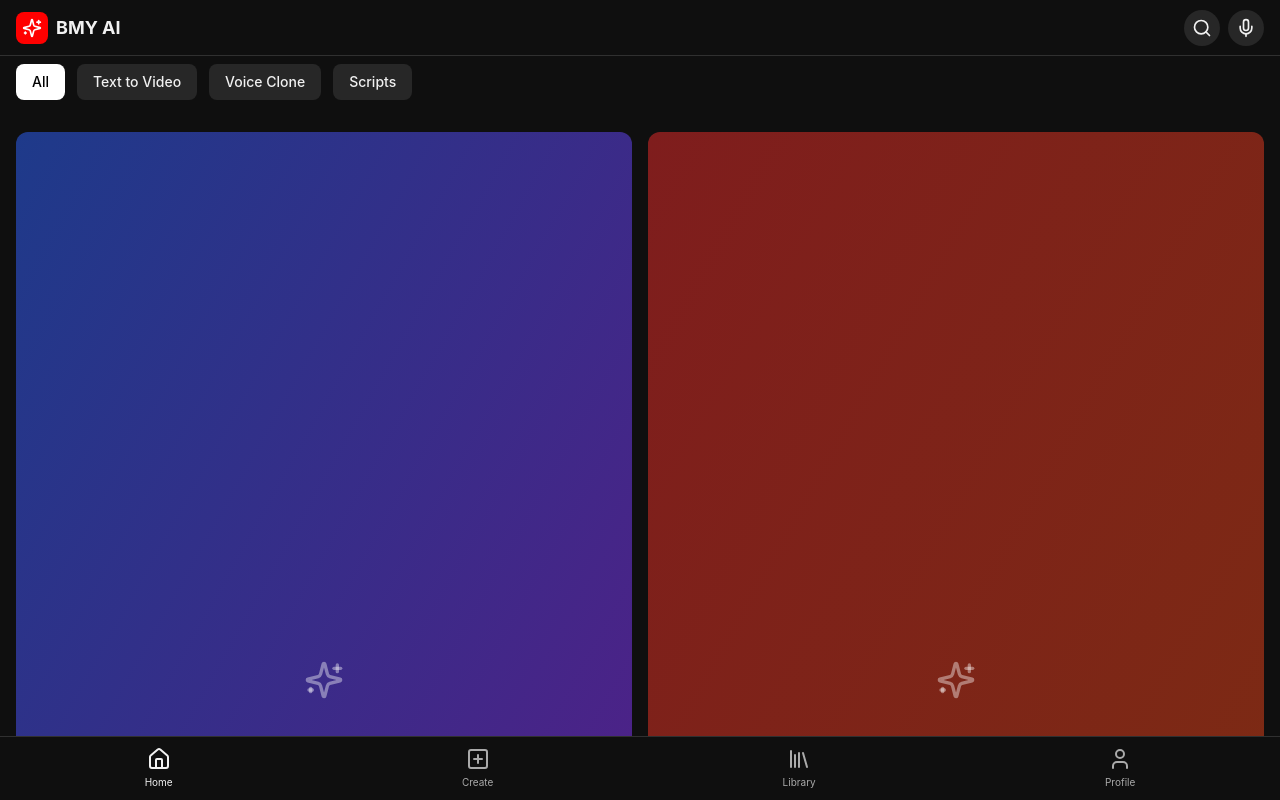
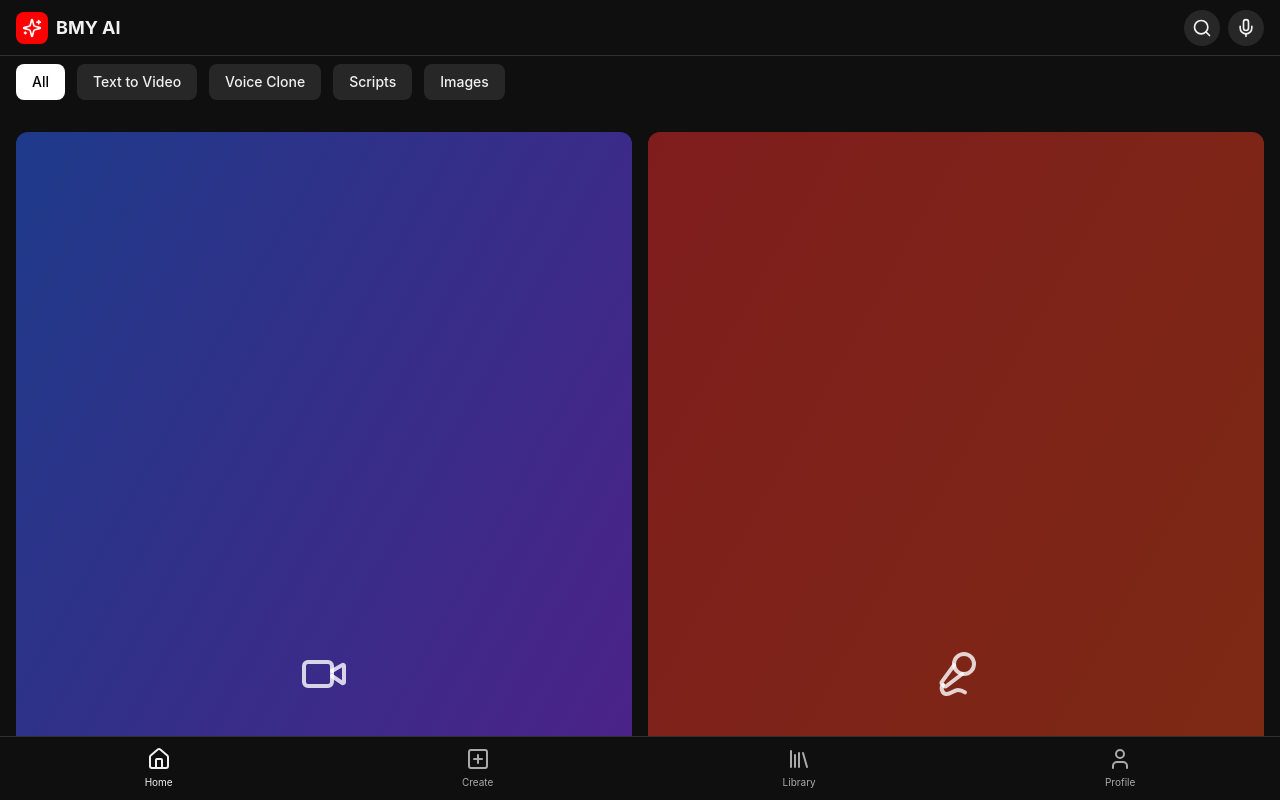
Before and after one commit to capacitytools/bmy-ai-studio, a Next.js app: page / in a window 1280 px wide. Shown: the top 800 px of the page. Built offline with nearby package versions, Linux system fonts and the light colour scheme.

Commit message:
Update page.js

```diff
--- a/app/page.js
+++ b/app/page.js
@@ -1,11 +1,16 @@
 import Link from "next/link";
-import { Search, Mic, Sparkles, Home, PlusSquare, Library, User } from "lucide-react";
+import { Search, Mic, Sparkles, Home, PlusSquare, Library, User, Video, Mic2, FileText, Captions, Image, Music, Wand2, Palette } from "lucide-react";
 
+// Updated tools data with specific icons
 const tools = [
-  { title: "Cinematic Text to Video", badge: "Free", color: "from-blue-900 to-purple-900" },
-  { title: "Ultra-Realistic Voice Clone", badge: "Pro", color: "from-red-900 to-orange-900" },
-  { title: "AI YouTube Script Writer", badge: "Free", color: "from-green-900 to-teal-900" },
-  { title: "Auto Subtitle Generator", badge: "Free", color: "from-yellow-900 to-red-900" },
+  { title: "Cinematic Text to Video", badge: "Free", color: "from-blue-900 to-purple-900", icon: Video },
+  { title: "Ultra-Realistic Voice Clone", badge: "Pro", color: "from-red-900 to-orange-900", icon: Mic2 },
+  { title: "AI YouTube Script Writer", badge: "Free", color: "from-green-900 to-teal-900", icon: FileText },
+  { title: "Auto Subtitle Generator", badge: "Free", color: "from-yellow-900 to-red-900", icon: Captions },
+  { title: "AI Thumbnail Maker", badge: "Free", color: "from-pink-900 to-rose-900", icon: Image },
+  { title: "Background Music AI", badge: "Creator", color: "from-indigo-900 to-blue-900", icon: Music },
+  { title: "AI Prompt Enhancer", badge: "Free", color: "from-cyan-900 to-blue-900", icon: Wand2 },
+  { title: "AI Image Generator", badge: "Free", color: "from-violet-900 to-purple-900", icon: Palette },
 ];
 
 export default function HomePage() {
@@ -29,7 +34,7 @@ export default function HomePage() {
       {/* MAIN CONTENT */}
       <main className="pt-16 px-4">
         <div className="flex gap-3 overflow-x-auto pb-4 mb-4 no-scrollbar">
-          {["All", "Text to Video", "Voice Clone", "Scripts"].map((cat, i) => (
+          {["All", "Text to Video", "Voice Clone", "Scripts", "Images"].map((cat, i) => (
             <button key={cat} className={`whitespace-nowrap px-4 py-2 rounded-lg text-sm font-medium ${i === 0 ? "bg-white text-black" : "bg-yt-surface text-yt-text"}`}>
               {cat}
             </button>
@@ -37,20 +42,23 @@ export default function HomePage() {
         </div>
 
         <div className="grid grid-cols-2 gap-4">
-          {tools.map((tool, i) => (
-            <div key={i} className="flex flex-col gap-2">
-              <div className={`w-full aspect-[9/16] rounded-xl bg-gradient-to-br ${tool.color} flex items-center justify-center relative`}>
-                <Sparkles className="w-10 h-10 text-white/40" />
-                <span className="absolute bottom-2 right-2 bg-black/70 text-white text-[10px] px-1.5 py-0.5 rounded">{tool.badge}</span>
+          {tools.map((tool, i) => {
+            const IconComponent = tool.icon;
+            return (
+              <div key={i} className="flex flex-col gap-2">
+                <div className={`w-full aspect-[9/16] rounded-xl bg-gradient-to-br ${tool.color} flex flex-col items-center justify-center relative p-4`}>
+                  <IconComponent className="w-12 h-12 text-white/80 mb-3" />
+                  <span className="absolute bottom-2 right-2 bg-black/70 text-white text-[10px] px-1.5 py-0.5 rounded">{tool.badge}</span>
+                </div>
+                <h3 className="text-yt-text text-sm font-semibold line-clamp-2">{tool.title}</h3>
+                <p className="text-yt-textSec text-xs">BMY Studio</p>
               </div>
-              <h3 className="text-yt-text text-sm font-semibold line-clamp-2">{tool.title}</h3>
-              <p className="text-yt-textSec text-xs">BMY Studio</p>
-            </div>
-          ))}
+            );
+          })}
         </div>
       </main>
 
-      {/* BOTTOM NAVIGATION (NOW WITH REAL LINKS!) */}
+      {/* BOTTOM NAVIGATION */}
       <nav className="fixed bottom-0 left-0 right-0 h-16 bg-yt-bg border-t border-yt-border flex items-center justify-around z-50">
         <Link href="/" className="flex flex-col items-center gap-1 text-yt-text">
           <Home className="w-6 h-6" />
```
